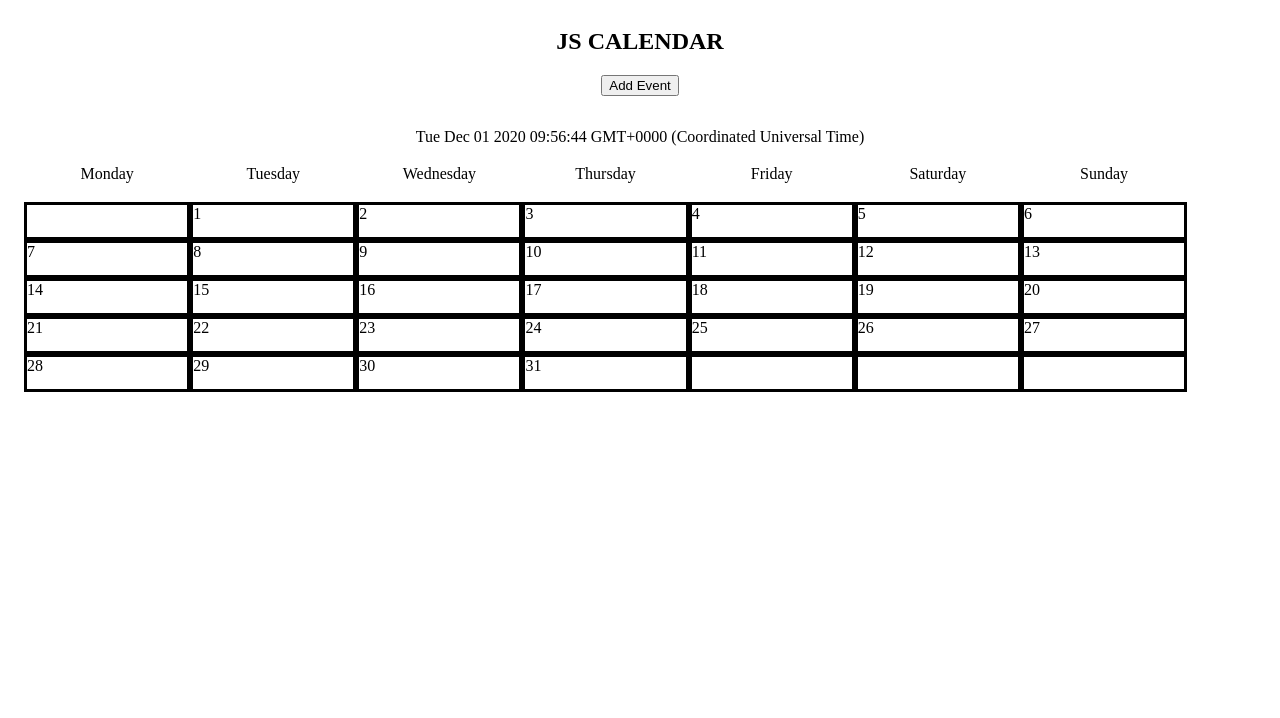
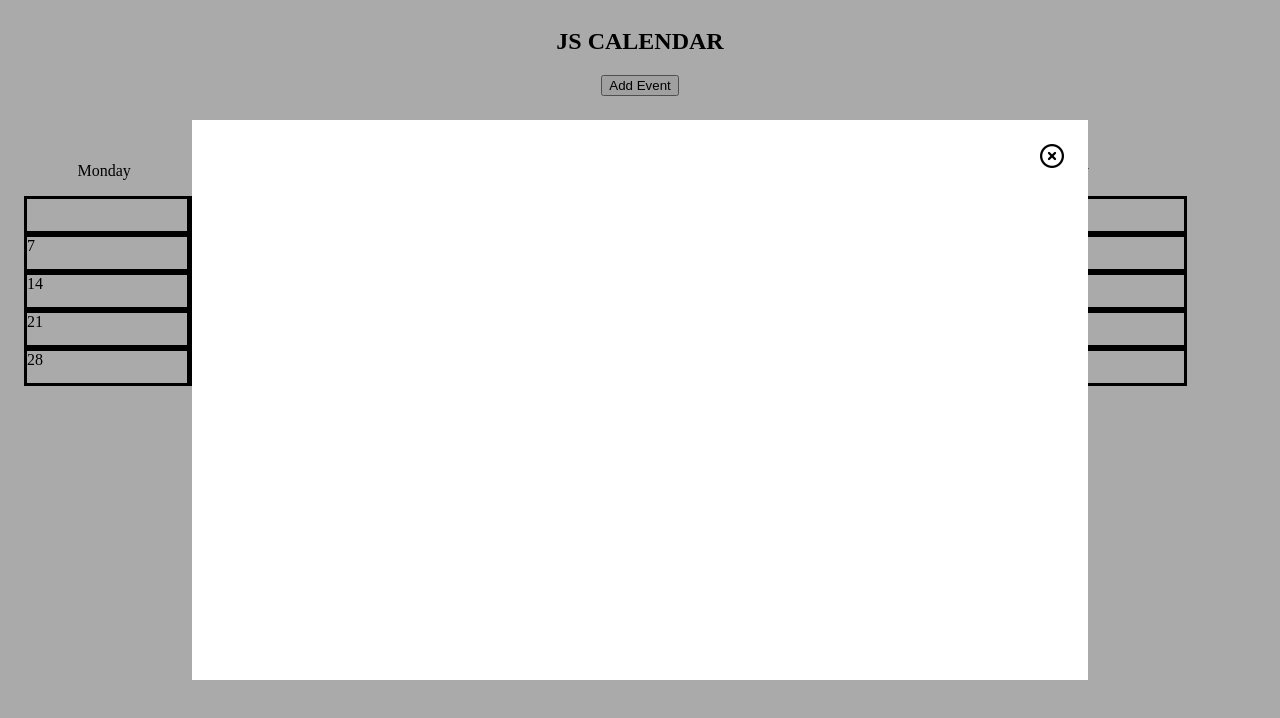
Before and after one commit to Leyber91/js_Calendar, a plain HTML site: page index.html in a window 1280 px wide. Both pictures are taken after a click on the button "Add Event". Drawn offline with Linux system fonts and the light colour scheme.

Commit message:
create/delete modal empty

```diff
--- a/CSS/style.css
+++ b/CSS/style.css
@@ -36,7 +36,7 @@ main {
 }
     .weekDayWords{
         flex-basis: 13%;
-            border: 0.2em solid #ffffff;
+        /*border: 0.2em solid #ffffff;*/
         min-height: 2em;
         min-width: 3em;
         position: relative;
@@ -54,3 +54,28 @@ main {
     min-width: 3em;
     position: relative;
 }
+
+.modal{
+    z-index: 1;
+    position:absolute;
+    top:0;
+    left:0;
+    width:100vw;
+    height: 100vh;
+    background-color: #00000055;
+}
+.modal__main{
+    margin:15vh auto ;
+    width:70vw;
+    height: 70vh;
+    background-color: white;
+}
+
+.modal__closeIcon{
+    position: relative;
+    float: right;
+    right: 1em;
+    top: 1em;
+    color:black;
+    font-size: 1.5em;
+}
--- a/JS/data.js
+++ b/JS/data.js
@@ -144,7 +144,7 @@ function saveReminders(){
 
 function addReminder(element){
     reminders.push(element);
-    reminders.sort((a,b)=>a.initialDate.getTime()-b.initialDate.getTime());
+    reminders.sort((a,b)=>(a.initialDate.getTime()-a.reminder*60*1000)-(b.initialDate.getTime()-b.reminder*60*1000));
     saveReminders();
 }
 
@@ -154,7 +154,7 @@ function deleteReminder(reminder){
     reminders.splice(index, 1);
 }
 
-/*function f1(){
+function f1(){
     for(let i=3; i>0; i--){
         let e={
             'title': 'dia '+i,
@@ -180,4 +180,4 @@ function f2(){
         }
         deleteEventFromCalendar(e);
     }
-}*/
+}
--- /dev/null
+++ b/JS/modal.js
@@ -0,0 +1,35 @@
+var modalContainer=document.getElementById('modalContainer');
+var addEvent= document.getElementById('addCalendarEvent');
+addEvent.addEventListener('click', createModal);
+document.addEventListener("keydown", closeModal);
+
+
+function createModal(){
+    var modal=document.createElement('div');
+    modal.classList.add('modal');
+    modal.setAttribute('id', 'modal');
+
+    var closeIcon=document.createElement('i');
+    closeIcon.setAttribute('class', 'far fa-times-circle');
+    closeIcon.classList.add('modal__closeIcon');
+
+    var modalMain=document.createElement('div');
+    modalMain.classList.add('modal__main');
+
+    modalMain.appendChild(closeIcon);
+    modal.appendChild(modalMain);
+    modalContainer.appendChild(modal);
+
+    modal.addEventListener('click', closeModal);
+}
+
+function closeModal(event){
+    if(event.target.classList.contains('modal') || event.target.classList.contains('modal__closeIcon')||event.key === "Escape"){
+        deleteModal();
+        document.getElementById('modal').removeEventListener('click', closeModal);
+    }
+}
+
+function deleteModal(){
+    modalContainer.innerHTML='';
+}
--- a/index.html
+++ b/index.html
@@ -1,22 +1,22 @@
 <!DOCTYPE html>
 <html lang="en">
   <head>
-    <meta charset="UTF-8">
-    <meta name="viewport" content="width=device-width, initial-scale=1.0">
+    <meta charset="UTF-8" />
+    <meta name="viewport" content="width=device-width, initial-scale=1.0" />
     <title>Calendar</title>
-    <link rel="stylesheet" href="./CSS/style.css">
+    <link rel="stylesheet" href="./CSS/style.css" />
+    <script src="https://kit.fontawesome.com/a076d05399.js"></script>
   </head>
   <body>
-
-
     <main>
+        <section id='modalContainer'></section>
       <section id="headerTitle">
-        <h1> JS CALENDAR</h1>
-        <button id="addCalendarEvent"> Add Event</button>
+        <h1>JS CALENDAR</h1>
+        <button id="addCalendarEvent">Add Event</button>
       </section>
-    <section id ="monthDisplay">
-        <div id ="currentDay"> currentDay</div>
-        <div id ="weekDayWordsLine">
+      <section id="monthDisplay">
+        <div id="currentDay">currentDay</div>
+        <div id="weekDayWordsLine">
           <div class="weekDayWords"><p>Monday</p></div>
           <div class="weekDayWords"><p>Tuesday</p></div>
           <div class="weekDayWords"><p>Wednesday</p></div>
@@ -25,12 +25,12 @@
           <div class="weekDayWords"><p>Saturday</p></div>
           <div class="weekDayWords"><p>Sunday</p></div>
         </div>
-        <div id ="mainCalendarFlexBox"></div>
+        <div id="mainCalendarFlexBox"></div>
       </section>
     </main>
 
     <script src="./JS/data.js"></script>
+    <script src="./JS/modal.js"></script>
     <script src="./JS/calendarItems.js"></script>
-
   </body>
 </html>
```
Lines whose indentation alone changed are shown as unchanged.
